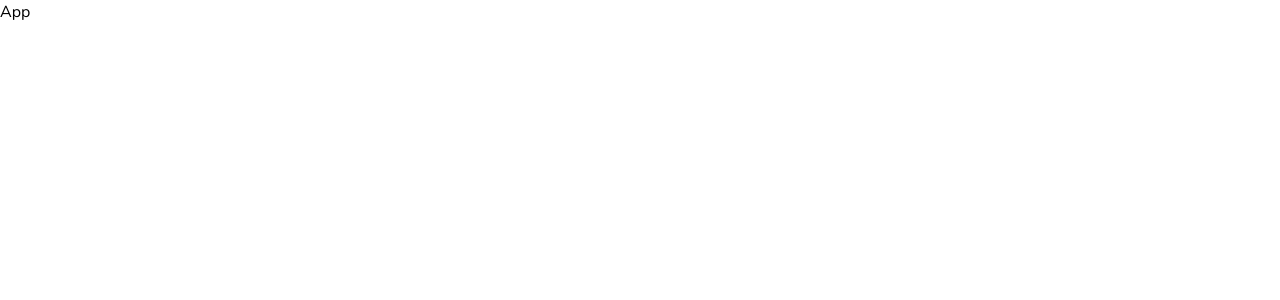
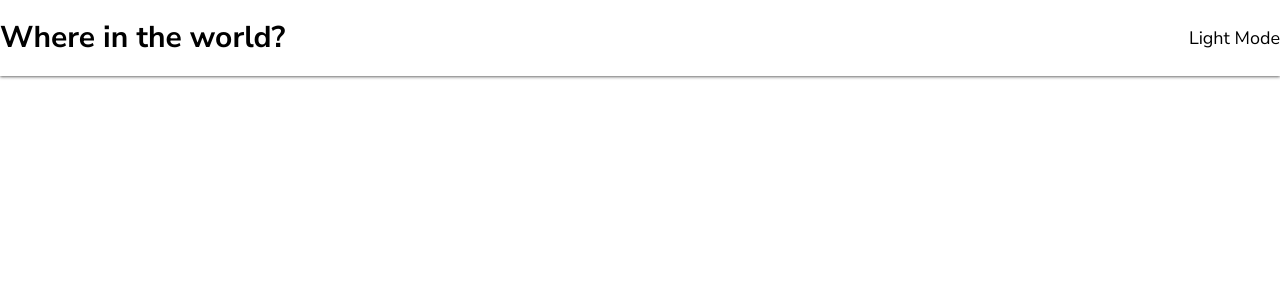
Before and after one commit to Anar765/rest-countries-api, a React (Vite) app: page / in a window 1280 px wide. Shown: the top 300 px of the page. Built offline with nearby package versions, Linux system fonts and the light colour scheme.

Commit message:
feat: Add app routing and Header of Home Page

```diff
--- a/src/App.tsx
+++ b/src/App.tsx
@@ -1,6 +1,28 @@
+import { createContext, useState, type SetStateAction } from "react";
+import { BrowserRouter, Routes, Route } from "react-router-dom";
+import HomePage from "./pages/HomePage";
+
+interface AppContext {
+  isDarkMode: boolean,
+  setIsDarkMode: React.Dispatch<SetStateAction<boolean>>
+}
+
+export const AppContext = createContext<AppContext>({
+  isDarkMode: false,
+  setIsDarkMode: () => {}
+});
+
 const App = () => {
+  const [isDarkMode, setIsDarkMode] = useState(false);
+
   return (
-    <div>App</div>
+    <AppContext.Provider value={{isDarkMode, setIsDarkMode}}>
+      <BrowserRouter>
+        <Routes>
+          <Route path="/" element={<HomePage />}/>
+        </Routes>
+      </BrowserRouter>
+    </AppContext.Provider>
   )
 }
 
--- /dev/null
+++ b/src/components/Header.tsx
@@ -0,0 +1,21 @@
+import { useContext } from "react"
+import { AppContext } from "../App"
+
+const Header = () => {
+
+    const { isDarkMode, setIsDarkMode } = useContext(AppContext)
+
+    return (
+        <header className="w-full py-5 flex items-center justify-center bg-white shadow-sm shadow-Grey-400">
+            <div className="w-full max-w-400 flex items-center justify-between">
+                <h1 className="text-3xl font-bold">Where in the world?</h1>
+                <button onClick={() => setIsDarkMode(prevState => !prevState)} className="text-lg">
+                    {/* Icon */}
+                    <p>{isDarkMode ? "Dark" : "Light"} Mode</p>
+                </button>
+            </div>
+        </header>
+    )
+}
+
+export default Header
--- /dev/null
+++ b/src/pages/HomePage.tsx
@@ -0,0 +1,9 @@
+import Header from '../components/Header'
+
+const HomePage = () => {
+    return (
+        <Header />
+    )
+}
+
+export default HomePage
```
